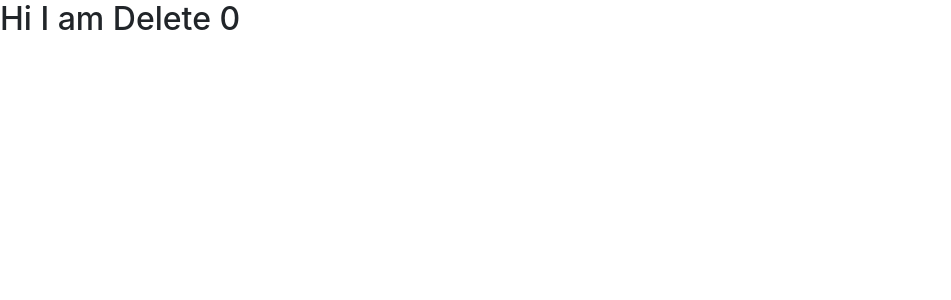
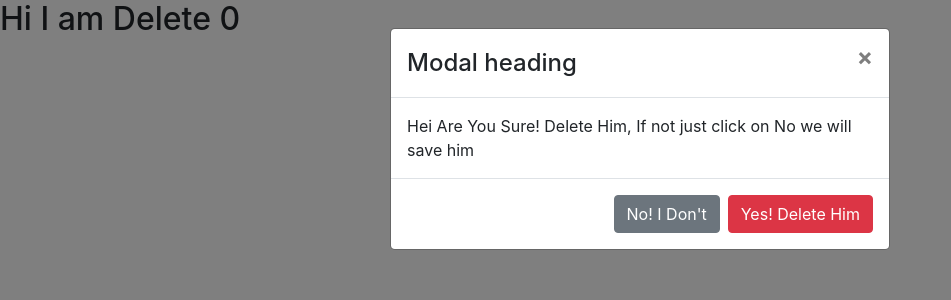
Before and after one commit to NaimBiswas/react-CRUD, a React (Create React App) app: page /delete/0 in a window 1280 px wide. Shown: the top 300 px of the page, without its empty margins (0-951 px from the left). Built offline with nearby package versions, Linux system fonts and the light colour scheme.

Commit message:
successfully deleted user

```diff
--- a/src/components/Delete.js
+++ b/src/components/Delete.js
@@ -1,20 +1,57 @@
-import React from 'react'
+import React, { useState } from 'react'
 import { Fragment } from 'react'
 import { UserContext, } from './UserContext/UserContext'
-import { useParams } from 'react-router-dom'
+import { Link, useParams } from 'react-router-dom'
 import { useContext } from 'react'
+import { Button, Modal } from 'react-bootstrap'
 
 const Delete = () => {
    const [users, setUsers] = useContext(UserContext);
+   const [show, setShow] = useState(true);
    const { id } = useParams();
-   console.log(users[id]);
 
-   const user = users.filter(user => users.id != id)
-   console.log(user);
+   const deleteUser = (id) => {
+
+      const user = users.filter((user) => user.id != id);
+      setUsers(user);
+
+   }
+
+
+   // const handleClose = () => setShow(false);
+   // const handleShow = () => setShow(true);
+
+
    return (
       <Fragment>
          <h2>Hi I am Delete {id} </h2>
-      </Fragment>
+
+         {/* Modal Here  */}
+         {/* <Button variant="primary" >
+            Launch demo modal
+      </Button> */}
+
+         <Modal show={show} >
+            <Modal.Header closeButton>
+               <Modal.Title>Modal heading</Modal.Title>
+            </Modal.Header>
+            <Modal.Body>Hei Are You Sure! Delete Him, If not just click on No we will save him</Modal.Body>
+            <Modal.Footer>
+               <Link to='/'>
+                  <Button variant="secondary" >
+                     No! I Don't
+                   </Button>
+               </Link>
+
+               <Link to='/'>
+                  <Button onClick={() => deleteUser(id)} variant="danger" >
+                     Yes! Delete Him
+                  </Button>
+               </Link>
+            </Modal.Footer>
+         </Modal>
+
+      </Fragment >
    )
 }
 
--- a/src/components/Home.js
+++ b/src/components/Home.js
@@ -5,13 +5,8 @@ import { UserContext } from './UserContext/UserContext';
 
 const Home = () => {
    const [users, setUsers] = useContext(UserContext);
-   const [show, setShow] = useState(false);
 
-   const handleClose = () => setShow(false);
-   const handleShow = () => {
-      setShow(true);
 
-   }
    return (
       <div className='container'>
          <Button variant='outline-success mt-5 mb-2'>Add New User</Button>
@@ -36,7 +31,7 @@ const Home = () => {
                            <td> {user.salary} </td>
                            <td>
 
-                              <Button onClick={handleShow} variant='outline-danger ml-1 btn-md'>Remove</Button>
+                              <Button variant='outline-danger ml-1 btn-md'><Link className='nav-link ' to={'/delete/' + user.id}>Remove</Link></Button>
 
                               <Button variant='outline-info ml-1 btn-md'>Show</Button>
                               <Button variant='outline-warning  ml-1 btn-md'>Edit</Button>
@@ -47,27 +42,6 @@ const Home = () => {
                </tbody>
             </Table>
          </div>
-         {/* Modal Here  */}
-         {/* <Button variant="primary" >
-            Launch demo modal
-      </Button> */}
-
-         <Modal show={show} onHide={handleClose}>
-            <Modal.Header closeButton>
-               <Modal.Title>Modal heading</Modal.Title>
-            </Modal.Header>
-            <Modal.Body>Hei Are You Sure! Delete Him, If not just click on No we will save him</Modal.Body>
-            <Modal.Footer>
-               <Button variant="secondary" onClick={handleClose}>
-                  No! I Don't
-          </Button>
-               <Link to='/delete/id'>
-                  <Button variant="danger" onClick={handleClose}>
-                     Yes! Delete Him
-                  </Button>
-               </Link>
-            </Modal.Footer>
-         </Modal>
       </div >
    )
 }
--- a/src/components/UserContext/UserContext.js
+++ b/src/components/UserContext/UserContext.js
@@ -7,9 +7,9 @@ export const UserContext = createContext();
 
 export const UserProvider = (props) => {
    const [users, setUsers] = useState([
-      { id: 1, name: "Naim Biswas", positon: "Web Developer", salary: "$25K" },
-      { id: 2, name: "Rashidul Islam", positon: "Laravel Developer", salary: "$23K" },
-      { id: 3, name: "Alamin Haque", positon: "JavaScript Developer", salary: "$40k" },
+      { id: 0, name: "Naim Biswas", positon: "Web Developer", salary: "$25K" },
+      { id: 1, name: "Rashidul Islam", positon: "Laravel Developer", salary: "$23K" },
+      { id: 2, name: "Alamin Haque", positon: "JavaScript Developer", salary: "$40k" },
    ]);
    return (
       <UserContext.Provider value={[users, setUsers]}>
--- a/src/index.js
+++ b/src/index.js
@@ -5,10 +5,10 @@ import App from './App';
 import reportWebVitals from './reportWebVitals';
 
 ReactDOM.render(
-  <React.StrictMode>
-    <App />
-  </React.StrictMode>,
-  document.getElementById('root')
+
+   <App />
+   ,
+   document.getElementById('root')
 );
 
 // If you want to start measuring performance in your app, pass a function
```
Also changed, not shown: 1 other file (tests, documents, lock files or other folders).
